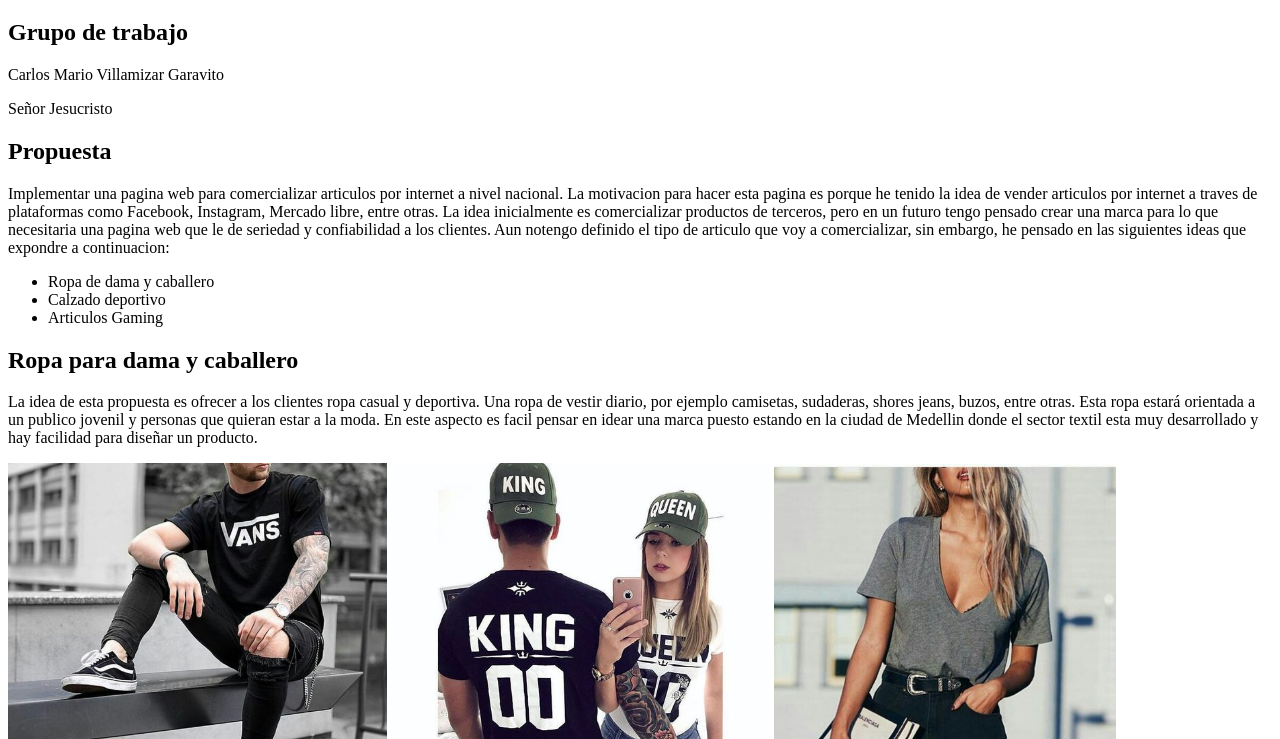
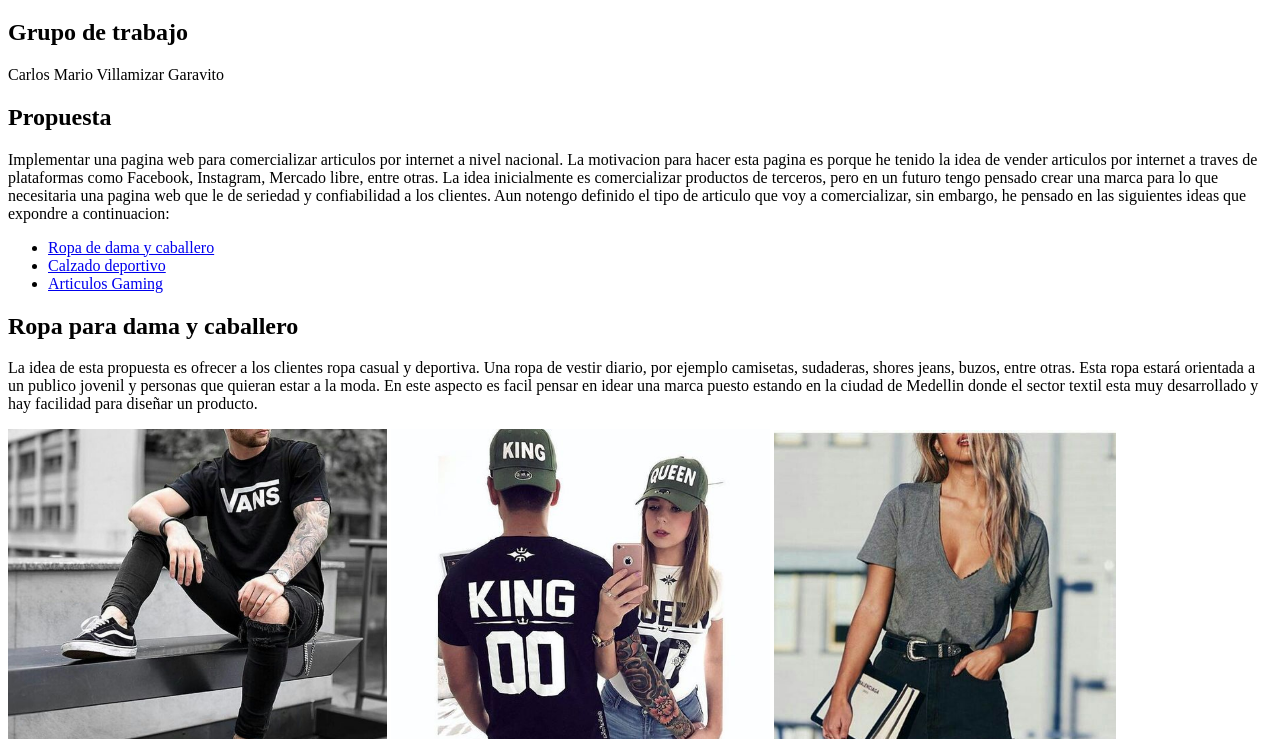
Before and after one commit to camaviga11/tarea2WEB2, a plain HTML site: page index.html in a window 1280 px wide. Shown: the part 61-800 px from the top of the page. Drawn offline with Linux system fonts and the light colour scheme.

Commit message:
Borre el texto jesucristo

```diff
--- a/index.html
+++ b/index.html
@@ -10,11 +10,10 @@
         <meta http-equiv="refresh" content="3"/>
     </head>
     <body>
-        <h1>Propuesta de proyecto final</h1>
+        <h1 id="id_inicio">Propuesta de proyecto final</h1>
 
         <h2>Grupo de trabajo</h2>
         <P>Carlos Mario Villamizar Garavito</P>
-        <p>Señor Jesucristo</p>
 
         <h2>Propuesta</h2>
         <p> Implementar una pagina web para comercializar articulos por internet a nivel nacional.
@@ -24,12 +23,12 @@
             crear una marca para lo que necesitaria una pagina web que le de seriedad y confiabilidad a los clientes.
             Aun notengo definido el tipo de articulo que voy a comercializar, sin embargo, he pensado en las siguientes ideas que expondre a continuacion:
             <ul>
-                <li>Ropa de dama y caballero</li>
-                <li>Calzado deportivo</li>
-                <li>Articulos Gaming</li>
+                <li><a href="#id_ropa">Ropa de dama y caballero</a></li>
+                <li><a href="#id_calzado">Calzado deportivo</a></li>
+                <li><a href="#id_gaming">Articulos Gaming</a></li>
             </ul>
         </p>
-        <h2>Ropa para dama y caballero</h2>
+        <h2 id="id_ropa">Ropa para dama y caballero</h2>
             <P> La idea de esta propuesta es ofrecer a los clientes ropa casual y deportiva.
                 Una ropa de vestir diario, por ejemplo camisetas, sudaderas, shores
                 jeans, buzos, entre otras. Esta ropa estará orientada a un publico
@@ -41,7 +40,7 @@
             <img src="img/img4.jpg" height="30%" width="30%">
             <img src="img/img5.jpg" height="30%" width="30%">
             <img src="img/imagen1.jpg" height="30%" width="27%">
-        <h2>Calzado deportivo</h2>
+        <h2 id="id_calzado">Calzado deportivo</h2>
             <p> La idea en esta propuesta es poder vender calzado de otras marcas. Inicialmente empezar
                 con calzado de marcas pequeñas y de bajo costo y luego poder pensar en vender calzado de
                 marcas mas conocidas como Adidas, Nike y Puma. En esta idea no es tan facil crear una marca
@@ -51,7 +50,7 @@
             <img src="img/img9.jpg" height="30%" width="30%">
             <img src="img/img7.jpg" height="30%" width="30%">
 
-        <h2>Articulos gaming</h2>
+        <h2 id="id_gaming">Articulos gaming</h2>
             <p> En esta propuesta se pretende aprovechar que el mundo de los videojuegos esta creciendo
                 exponencialmente y que cada dia los jugadores necesitan mas articulos relacionados con los
                 videojuegos. Por ejemplo, teclados, mouse, diademas, iluminacion, entre otros. En esta idea
@@ -60,6 +59,7 @@
             <img src="img/img12.jpg" height="30%" width="27%">
             <img src="img/img10.jpg" height="30%" width="30%">
             <img src="img/img20.jpg" height="30%" width="30%">
+            <p><a href="#id_inicio">Ir al inicio</a></p>
         <footer>
             <h3>Contactos</h3>
             <p>correo: mario.villamizar@udea.edu.co</p>
```
